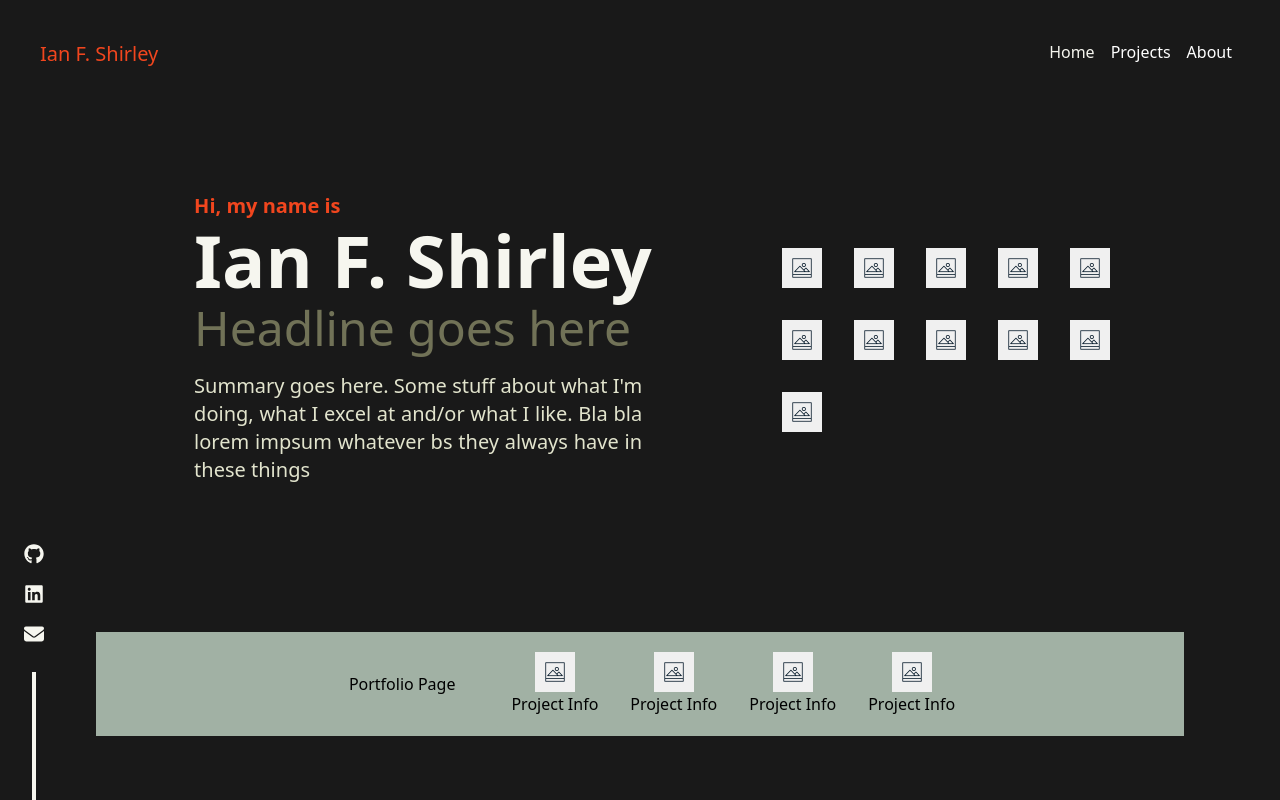
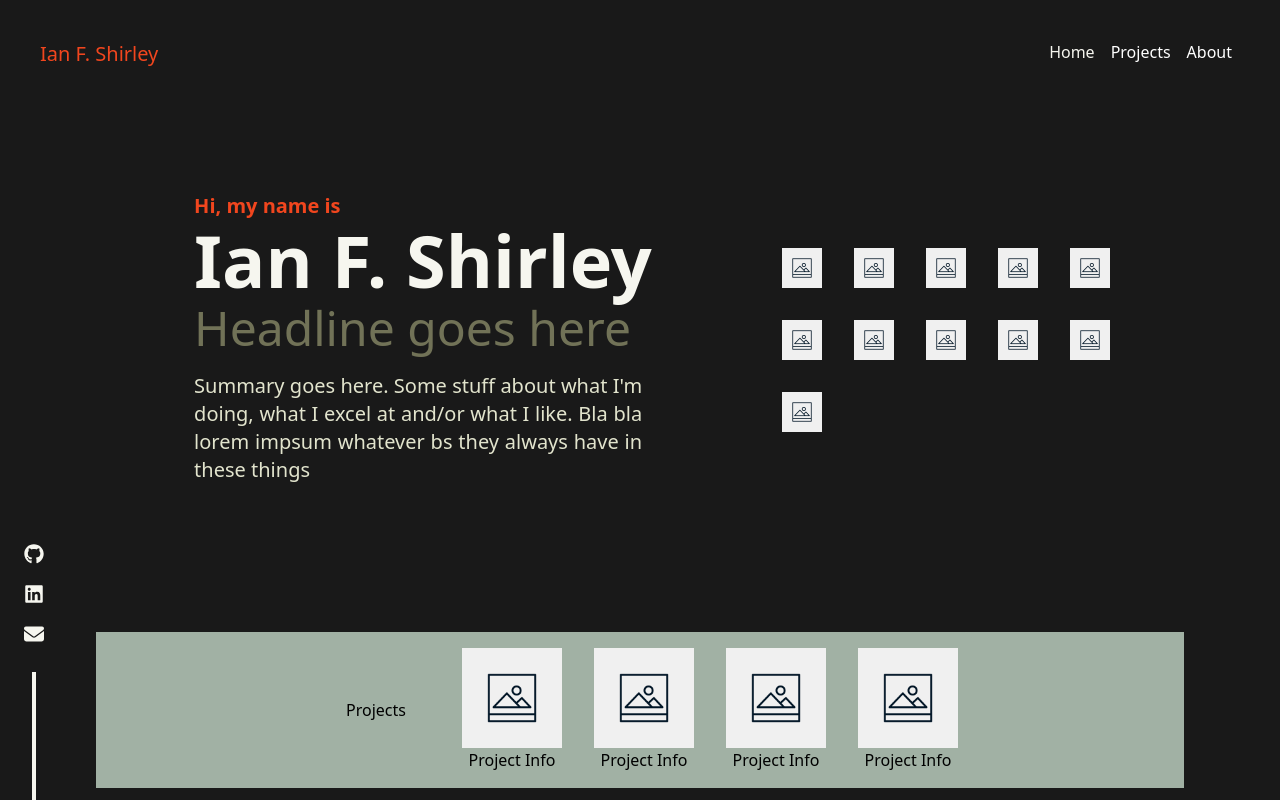
Before and after one commit to ianfshirley/Portfolio, a Next.js app: page / in a window 1280 px wide. Shown: the top 800 px of the page. Built offline with nearby package versions, Linux system fonts and the light colour scheme.

Commit message:
quick fix

```diff
--- a/app/components/Portfolio/Portfolio.js
+++ b/app/components/Portfolio/Portfolio.js
@@ -7,7 +7,7 @@ export default function Portfolio() {
     <main className="bg-fog m-8 md:m-24 flex flex-col md:flex-row justify-center items-center">
       <h1
         className='p-10'
-      >Portfolio Page</h1>
+      >Projects</h1>
       {/* -make a grid layout for the projects (or flex wrap)
           -just a gif, the title, and the skill icons
           -when you click on one, it opens a carousel with a description of the project and links to the github repo(s) and live site */}
@@ -16,8 +16,8 @@ export default function Portfolio() {
             <Image
               src='/img/placeholder_square.png'
               alt='skill placeholder'
-              width={40}
-              height={40}
+              width={100}
+              height={100}
             />
             <p>Project Info</p>
           </div>
@@ -25,8 +25,8 @@ export default function Portfolio() {
             <Image
               src='/img/placeholder_square.png'
               alt='skill placeholder'
-              width={40}
-              height={40}
+              width={100}
+              height={100}
             />
             <p>Project Info</p>
           </div>
@@ -34,8 +34,8 @@ export default function Portfolio() {
             <Image
               src='/img/placeholder_square.png'
               alt='skill placeholder'
-              width={40}
-              height={40}
+              width={100}
+              height={100}
             />
             <p>Project Info</p>
           </div>
@@ -43,8 +43,8 @@ export default function Portfolio() {
             <Image
               src='/img/placeholder_square.png'
               alt='skill placeholder'
-              width={40}
-              height={40}
+              width={100}
+              height={100}
             />
             <p>Project Info</p>
           </div>
```
